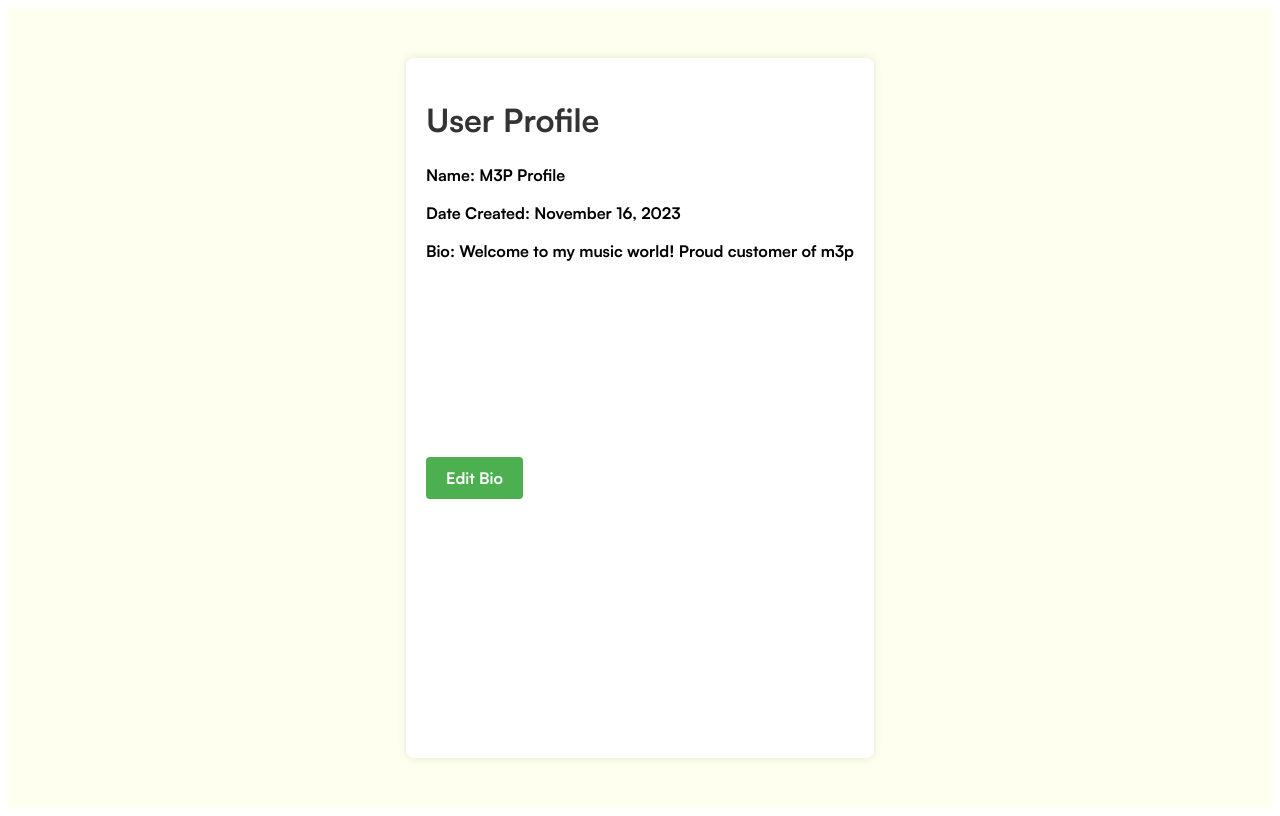
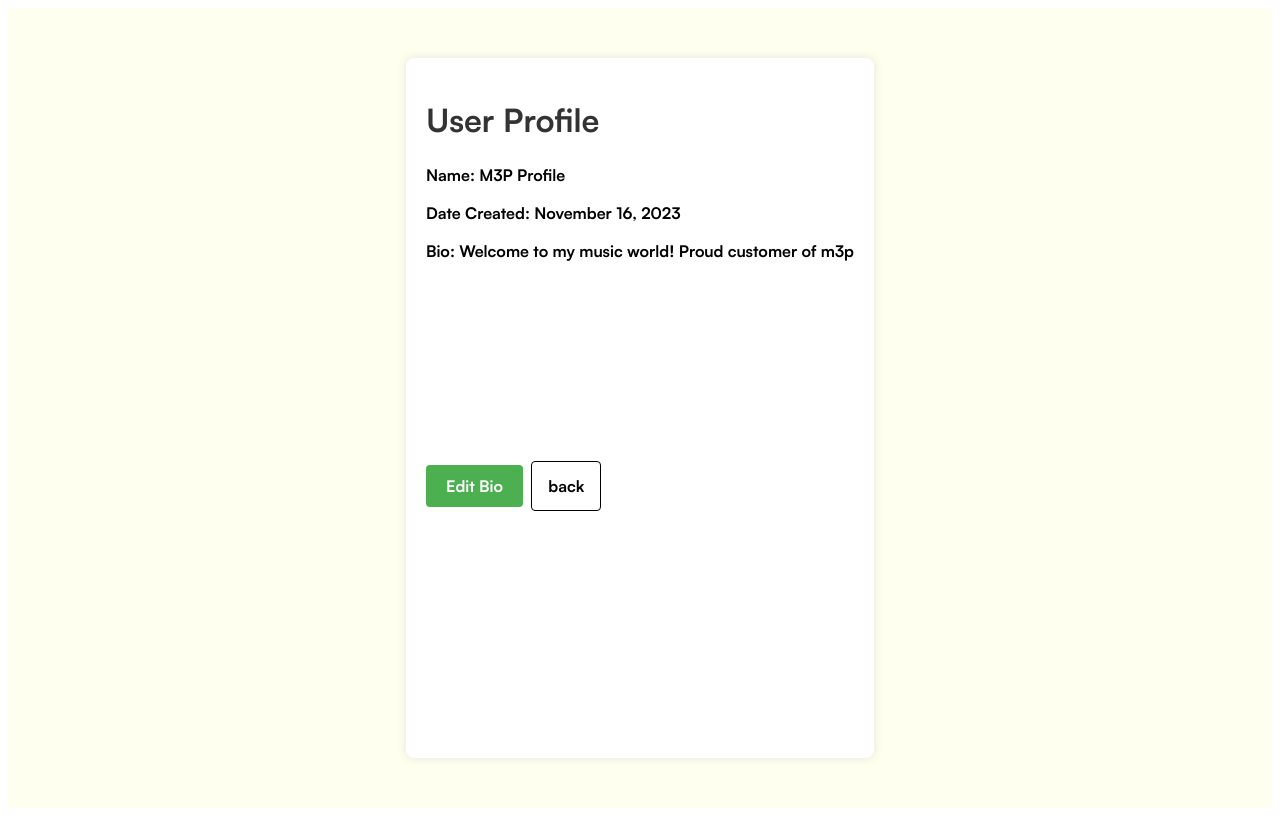
Before and after one commit to autumnWindigo/m3p, a SvelteKit app: page /profile in a window 1280 px wide. Built offline with nearby package versions, Linux system fonts and the light colour scheme.

Commit message:
added back button that I accidentally rm

```diff
--- a/src/routes/profile/+page.svelte
+++ b/src/routes/profile/+page.svelte
@@ -78,6 +78,7 @@
             Edit Bio
         {/if}
     </button>
+    <a href="/">back</a>
 </div>
 
 <style>
```
